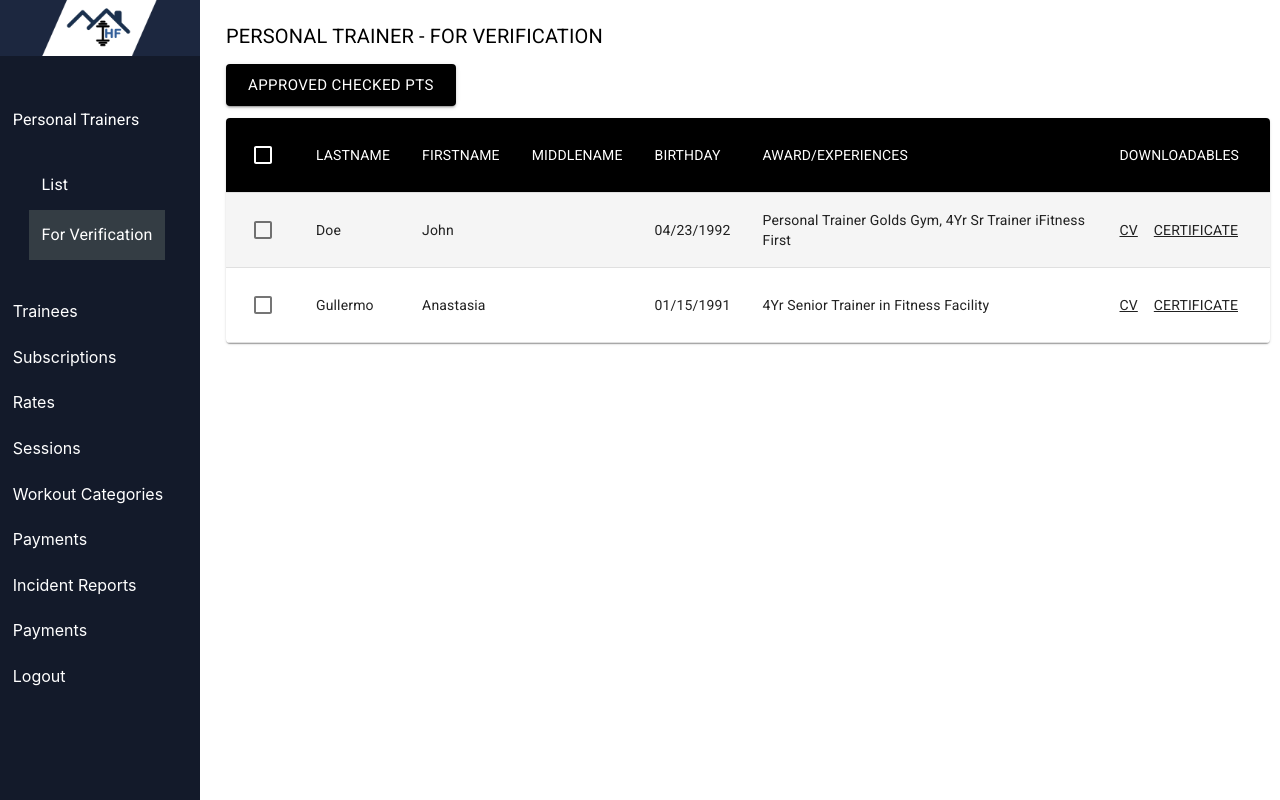
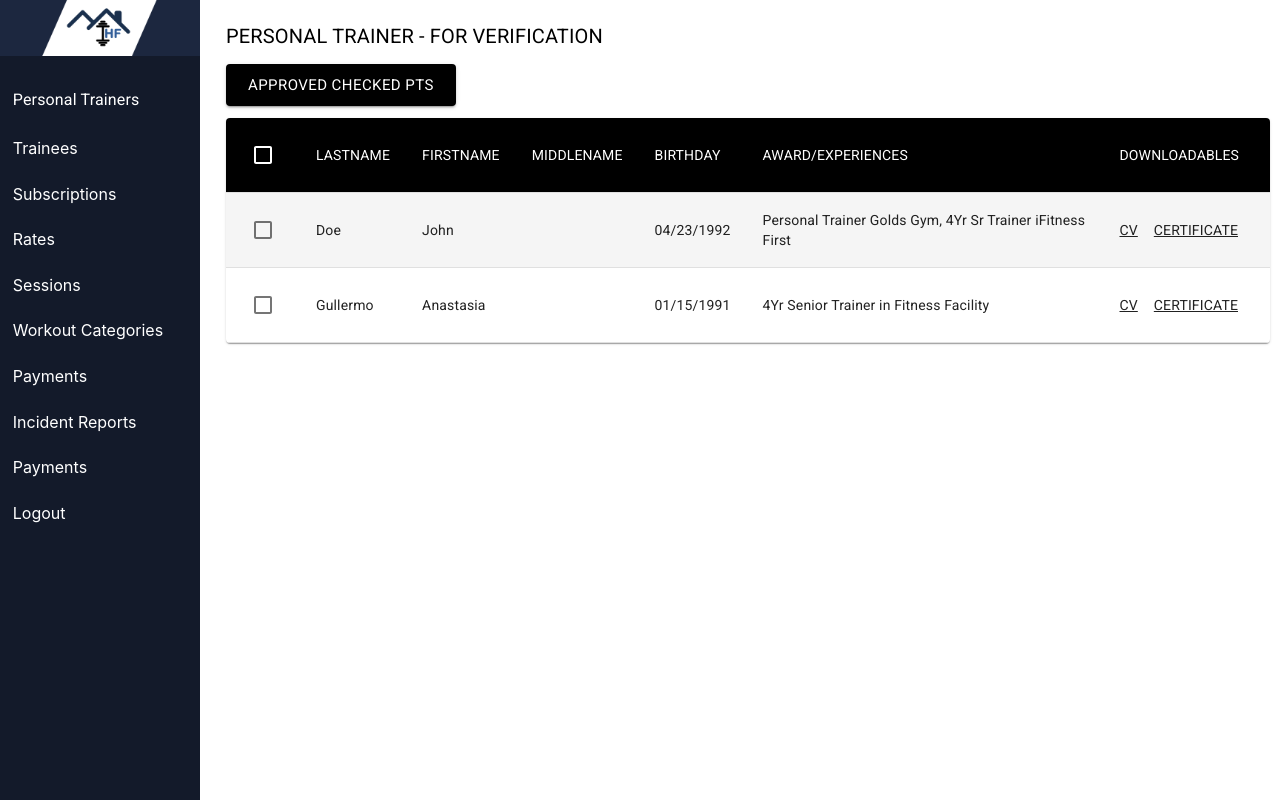
Before and after one commit to ianhistorillo/reactjs, a React (Create React App) app: page /dashboard in a window 1280 px wide. Shown: the top 800 px of the page. Built offline with nearby package versions, Linux system fonts and the light colour scheme.

Commit message:
fixes on states issues of accordion

```diff
--- a/src/components/navbar/MobileNavbar.js
+++ b/src/components/navbar/MobileNavbar.js
@@ -24,8 +24,7 @@ const Accordion = withStyles({
       },
       '&$expanded': {
         margin: 'auto',
-      },
-      expanded: {},
+      }
     }
   })(MuiAccordion);
 
@@ -42,8 +41,7 @@ const Accordion = withStyles({
       },
       content: {
         margin: '0'
-      },
-      expanded: {},
+      }
   })(MuiAccordionSummary);
 
   const AccordionDetails = withStyles((theme) => ({
@@ -95,7 +93,7 @@ function MobileNavbar() {
         <AppBar color="primary" style = {{ background: '#131A2A'}}>
             <ToolBar>
                 <IconButton style = {{ color: 'white'}}>
-                  <Accordion expanded={expanded === 'panel1'} onChange={handleChange('panel1')}>
+                  <Accordion>
                     <AccordionSummary aria-controls="panel1d-content" id="panel1d-header">
                         <MenuIcon>
                         </MenuIcon>
--- a/src/components/navbar/Sidebar.js
+++ b/src/components/navbar/Sidebar.js
@@ -104,7 +104,7 @@ export default function Sidebar() {
 
             <Ul>
                 <li>
-                    <Accordion expanded={expanded === 'panel1'} onChange={handleChange('panel1')}>
+                    <Accordion>
                         <AccordionSummary aria-controls="panel1d-content" id="panel1d-header">
                             <Typography> Personal Trainers </Typography>
                         </AccordionSummary>
```
